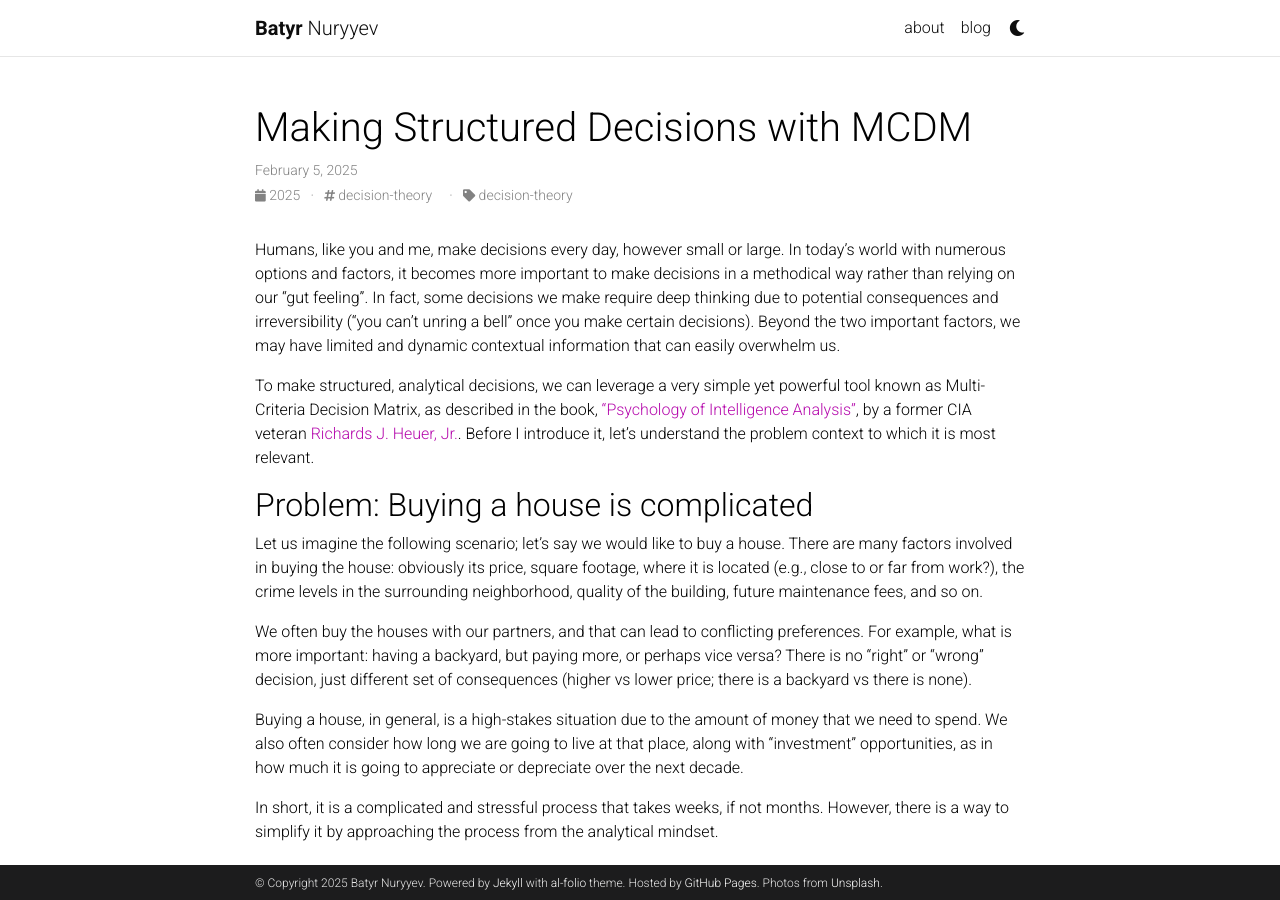
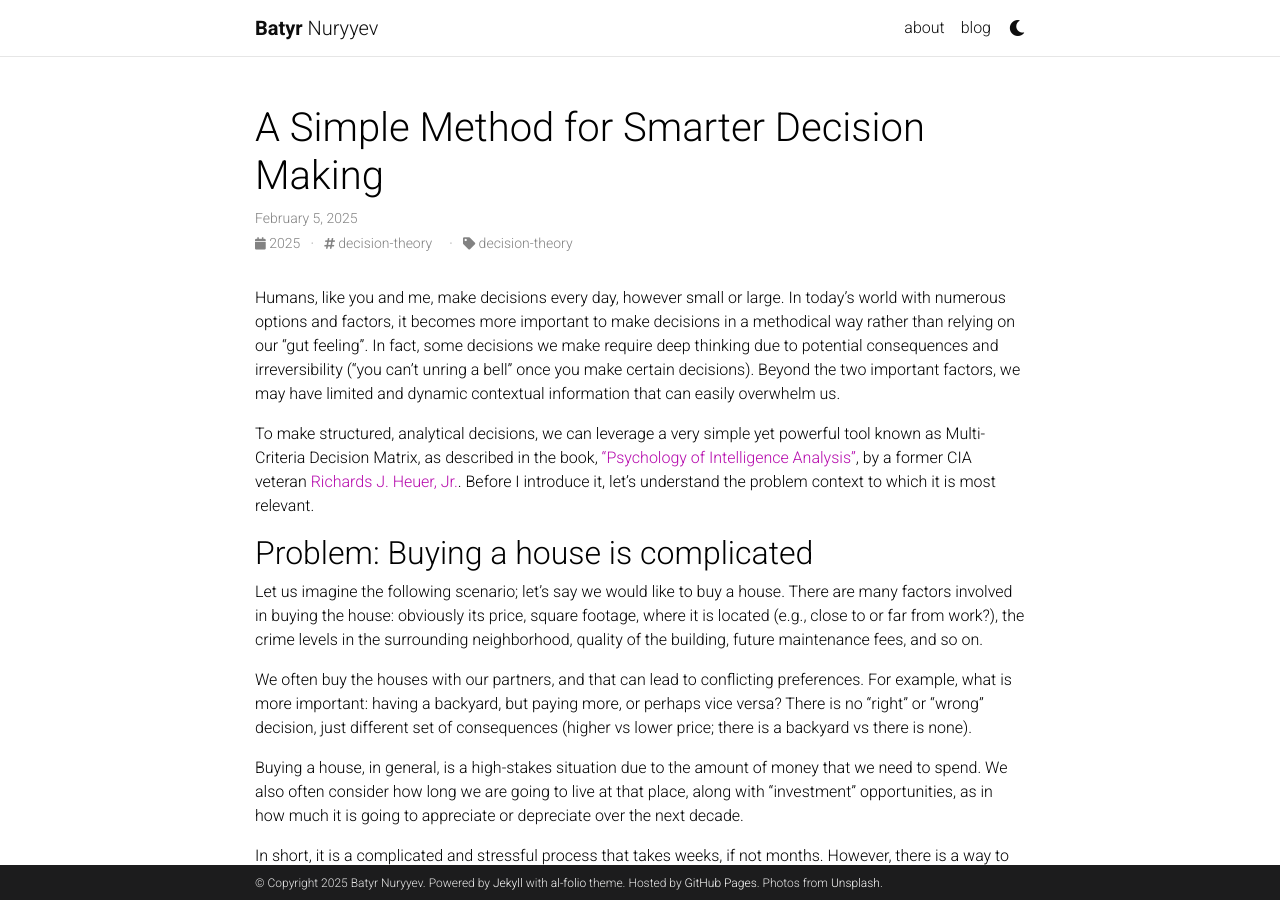
Before and after one commit to oneturkmen/oneturkmen.github.io, a Jekyll site: the page built from _posts/2025-02-05-multicriteria-decision-matrix.md, in a window 1280 px wide and 900 px high. Built offline with Jekyll 4.4.1, drawn with Linux system fonts in a browser that asks for light colours; a style sheet for code colours, icons or effects is not loaded.

Commit message:
Add better title

```diff
--- a/_posts/2025-02-05-multicriteria-decision-matrix.md
+++ b/_posts/2025-02-05-multicriteria-decision-matrix.md
@@ -1,6 +1,6 @@
 ---
 layout: post
-title: "Making Structured Decisions with MCDM"
+title: "A Simple Method for Smarter Decision Making"
 date: 2025-02-05 09:31:12 -0700
 description: Simple framework for making complex decisions.
 tags: decision-theory
```
